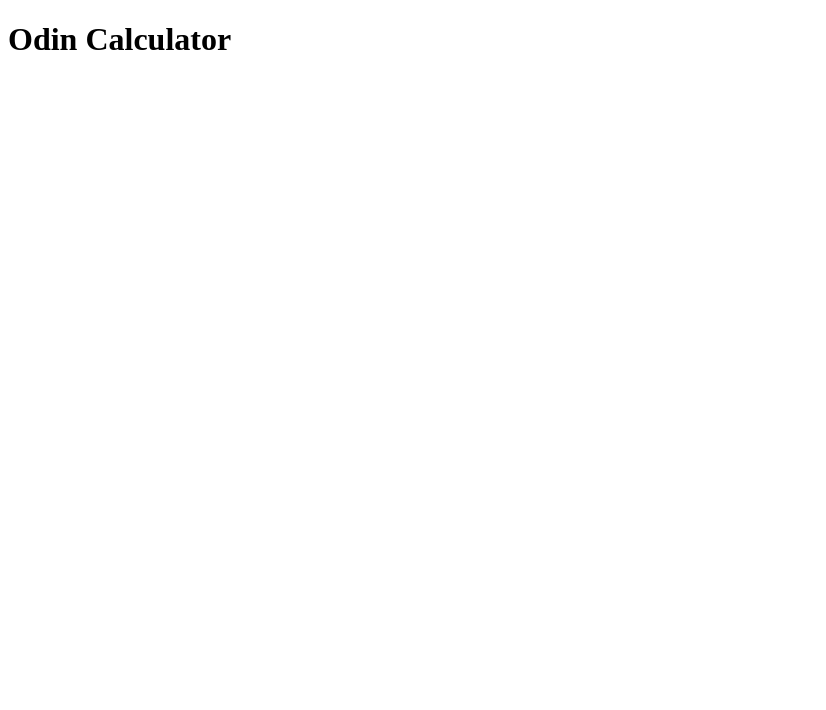
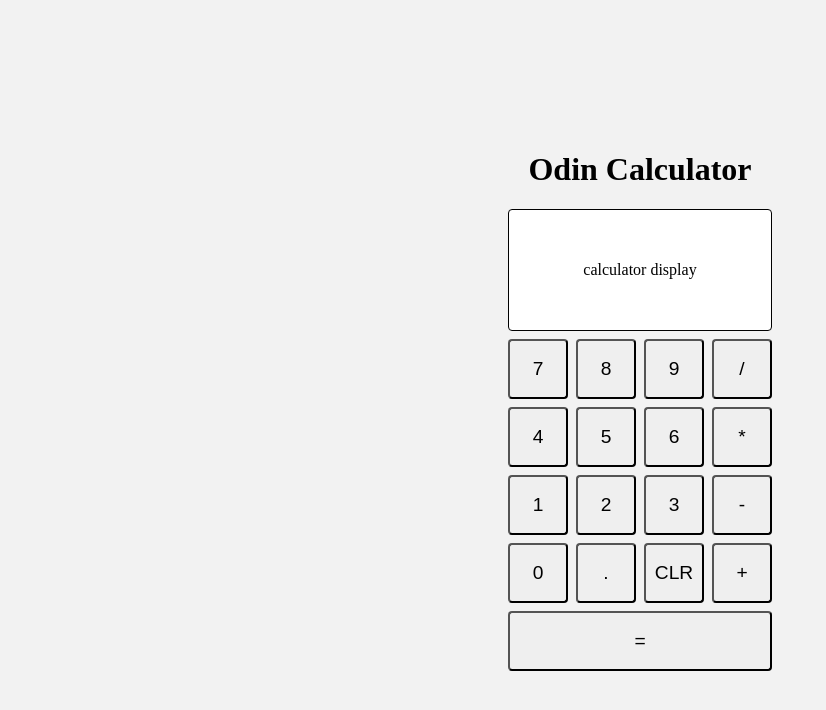
Before and after one commit to sestion/odin-calculator, a plain HTML site: page index.html in a window 1280 px wide. Shown: the whole page, without its empty margins (0-826 px from the left). Drawn offline with Linux system fonts and the light colour scheme.

Commit message:
feat: add buttons and display

```diff
--- a/index.html
+++ b/index.html
@@ -9,5 +9,39 @@
     </head>
     <body>
         <h1>Odin Calculator</h1>
+        <div class="calculator">
+            <div class="display">
+                <p>calculator display</p>
+            </div>
+            <div class="buttons">
+                <div class="row-one">
+                    <button class="digits" value="7">7</button>
+                    <button class="digits" value="8">8</button>
+                    <button class="digits" value="9">9</button>
+                    <button class="operator divide" value="/">/</button>
+                </div>
+                <div class="row-two">
+                    <button class="digits" value="4">4</button>
+                    <button class="digits" value="5">5</button>
+                    <button class="digits" value="6">6</button>
+                    <button class="operator multiply" value="*">*</button>
+                </div>
+                <div class="row-three">
+                    <button class="digits" value="1">1</button>
+                    <button class="digits" value="2">2</button>
+                    <button class="digits" value="3">3</button>
+                    <button class="operator subtract" value="-">-</button>
+                </div>
+                <div class="row-four">
+                    <button class="digits zero" value="0">0</button>
+                    <button class="decimal" value=".">.</button>
+                    <button class="operator clear" value="">CLR</button>
+                    <button class="operator add" value="+">+</button>
+                </div>
+                <div class="row-five">
+                    <button class="operator operate" value="">=</button>
+                </div>
+            </div>
+        </div>
     </body>
 </html>
--- a/styles.css
+++ b/styles.css
@@ -0,0 +1,53 @@
+body {
+    display: flex;
+    flex-direction: column;
+    justify-content: center;
+    align-items: center;
+    min-height: 100vh;
+    margin: 0;
+    background-color: #f2f2f2;
+}
+
+button {
+    text-align: center;
+    border-radius: 4px;
+    font-size: larger;
+    height: 60px;
+    width: 60px;
+    margin: 0;
+}
+
+.calculator {
+    display: flex;
+    flex-direction: column;
+    gap: 8px;
+}
+
+.display {
+    display: flex;
+    justify-content: center;
+    align-items: center;
+    border: 1px solid black;
+    border-radius: 4px;
+    background-color: white;
+    min-height: 120px;
+}
+
+.buttons {
+    display: flex;
+    flex-direction: column;
+    gap: 8px;
+}
+
+.row-one,
+.row-two,
+.row-three,
+.row-four,
+.row-five {
+    display: flex;
+    gap: 8px;
+}
+
+.operate {
+    flex: 1;
+}
```
